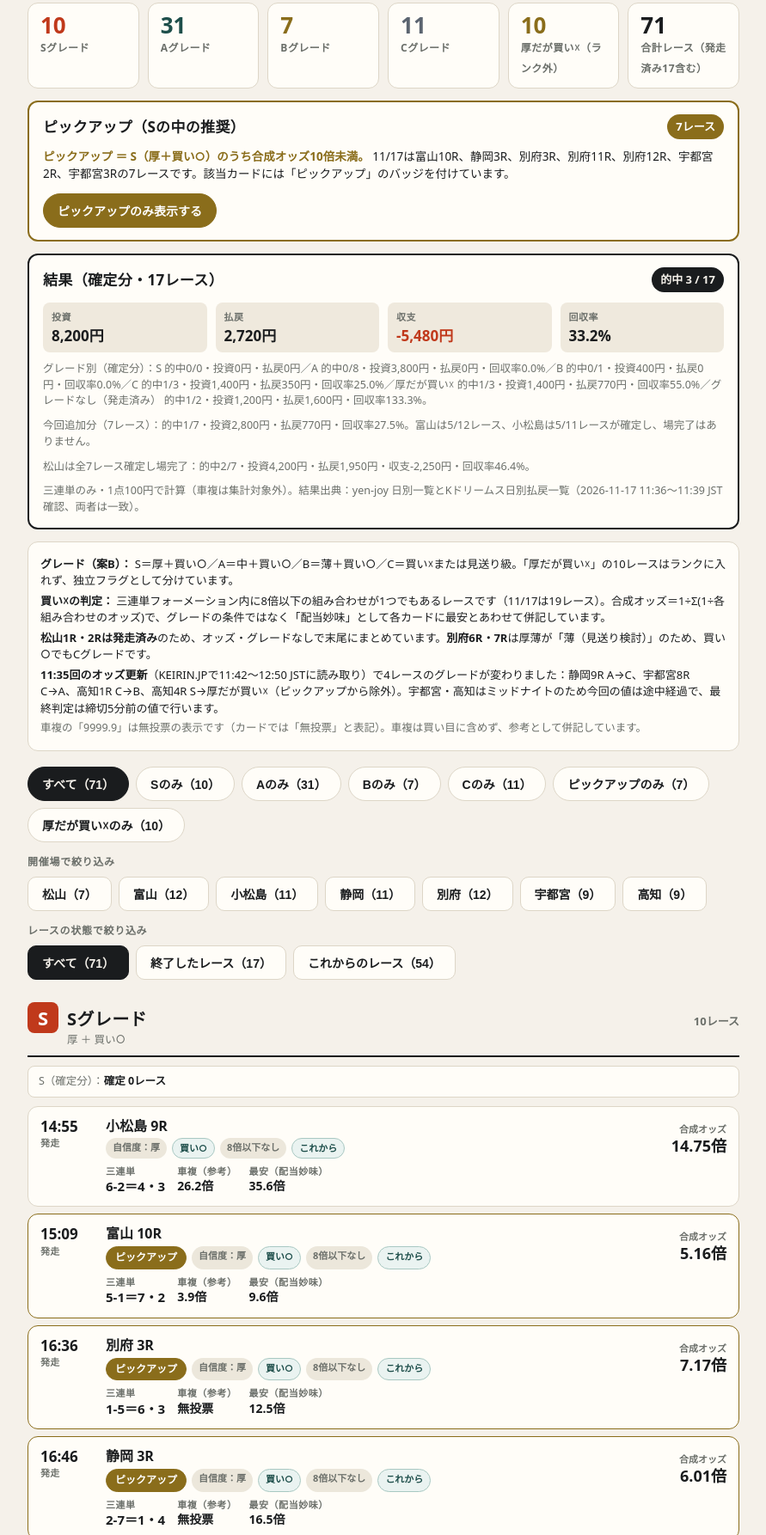
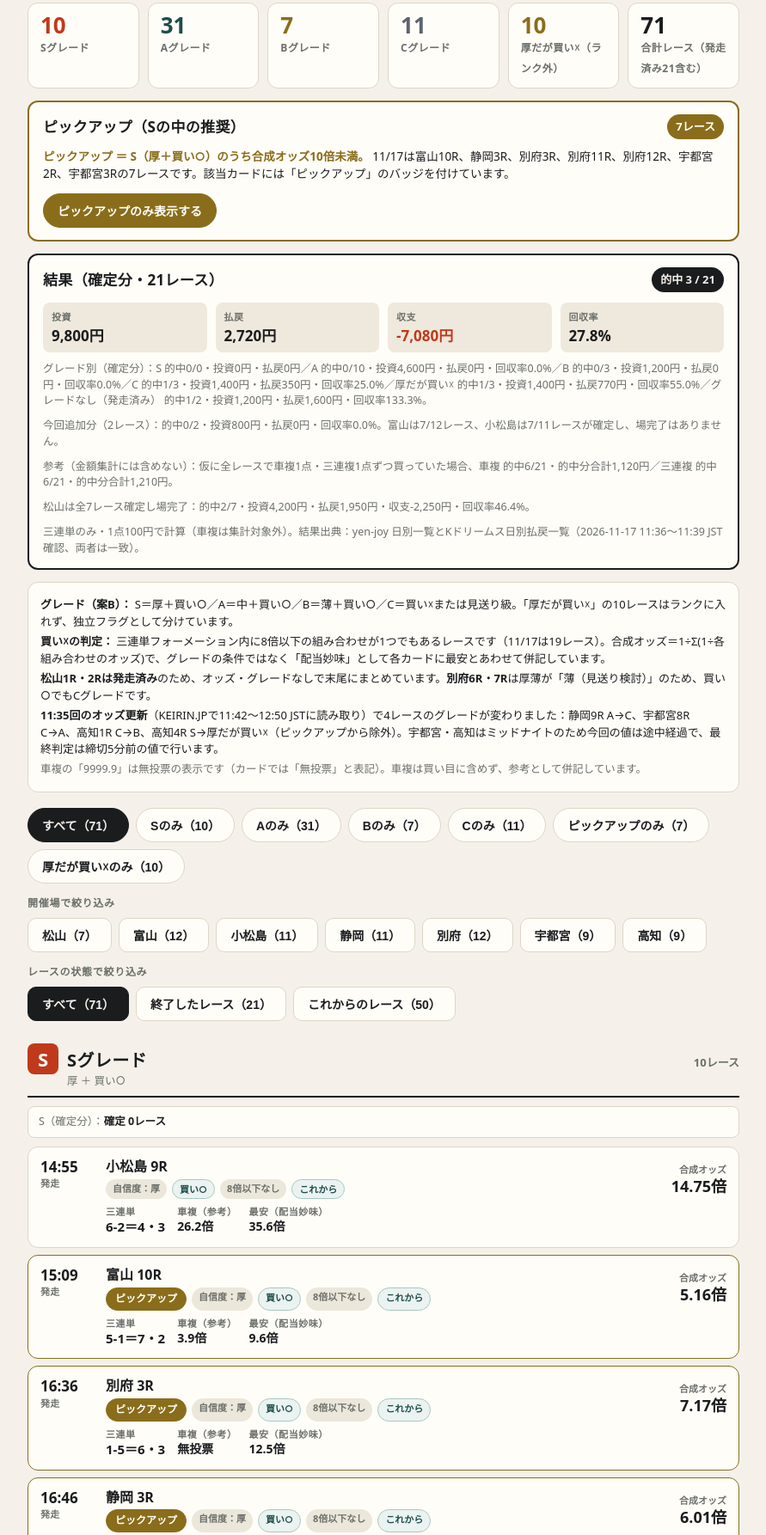
Before and after one commit to Pon1919/w98l5p7l7xyw, a plain HTML site: page index.html in a window 1280 px wide. Shown: the part 193-1979 px from the top of the page at 86% size, without its empty margins (194-1085 px from the left). Drawn offline with Linux system fonts and the light colour scheme.

Commit message:
keirin grades update 2026-11-17

```diff
--- a/index.html
+++ b/index.html
@@ -220,7 +220,7 @@
     <div class="stat b"><b>7</b><span>Bグレード</span></div>
     <div class="stat c"><b>11</b><span>Cグレード</span></div>
     <div class="stat f"><b>10</b><span>厚だが買い☓（ランク外）</span></div>
-    <div class="stat"><b>71</b><span>合計レース（発走済み17含む）</span></div>
+    <div class="stat"><b>71</b><span>合計レース（発走済み21含む）</span></div>
   </div>
 
   <section class="pickup-box" aria-label="ピックアップ">
@@ -234,17 +234,18 @@
 
   <section class="result-summary" aria-label="11月17日 結果 確定分">
     <div class="rs-head">
-      <h2>結果（確定分・17レース）</h2>
-      <span class="rs-hit">的中 3 / 17</span>
+      <h2>結果（確定分・21レース）</h2>
+      <span class="rs-hit">的中 3 / 21</span>
     </div>
     <div class="rs-grid">
-      <div><span>投資</span><b>8,200円</b></div>
+      <div><span>投資</span><b>9,800円</b></div>
       <div><span>払戻</span><b>2,720円</b></div>
-      <div><span>収支</span><b class="minus">-5,480円</b></div>
-      <div><span>回収率</span><b>33.2%</b></div>
+      <div><span>収支</span><b class="minus">-7,080円</b></div>
+      <div><span>回収率</span><b>27.8%</b></div>
     </div>
-    <p class="rs-note">グレード別（確定分）：S 的中0/0・投資0円・払戻0円／A 的中0/8・投資3,800円・払戻0円・回収率0.0%／B 的中0/1・投資400円・払戻0円・回収率0.0%／C 的中1/3・投資1,400円・払戻350円・回収率25.0%／厚だが買い☓ 的中1/3・投資1,400円・払戻770円・回収率55.0%／グレードなし（発走済み） 的中1/2・投資1,200円・払戻1,600円・回収率133.3%。</p>
-    <p class="rs-note">今回追加分（7レース）：的中1/7・投資2,800円・払戻770円・回収率27.5%。富山は5/12レース、小松島は5/11レースが確定し、場完了はありません。</p>
+    <p class="rs-note">グレード別（確定分）：S 的中0/0・投資0円・払戻0円／A 的中0/10・投資4,600円・払戻0円・回収率0.0%／B 的中0/3・投資1,200円・払戻0円・回収率0.0%／C 的中1/3・投資1,400円・払戻350円・回収率25.0%／厚だが買い☓ 的中1/3・投資1,400円・払戻770円・回収率55.0%／グレードなし（発走済み） 的中1/2・投資1,200円・払戻1,600円・回収率133.3%。</p>
+    <p class="rs-note">今回追加分（2レース）：的中0/2・投資800円・払戻0円・回収率0.0%。富山は7/12レース、小松島は7/11レースが確定し、場完了はありません。</p>
+    <p class="rs-note">参考（金額集計には含めない）：仮に全レースで車複1点・三連複1点ずつ買っていた場合、車複 的中6/21・的中分合計1,120円／三連複 的中6/21・的中分合計1,210円。</p>
     <p class="rs-note">松山は全7レース確定し場完了：的中2/7・投資4,200円・払戻1,950円・収支-2,250円・回収率46.4%。</p>
     <p class="rs-note">三連単のみ・1点100円で計算（車複は集計対象外）。結果出典：yen-joy 日別一覧とKドリームス日別払戻一覧（2026-11-17 11:36〜11:39 JST確認、両者は一致）。</p>
   </section>
@@ -281,8 +282,8 @@
   <p class="filter-label">レースの状態で絞り込み</p>
   <div class="filters filters-status" role="group" aria-label="レースの状態で絞り込み">
     <button type="button" data-status-filter="all" aria-pressed="true">すべて（71）</button>
-    <button type="button" data-status-filter="done" aria-pressed="false">終了したレース（17）</button>
-    <button type="button" data-status-filter="upcoming" aria-pressed="false">これからのレース（54）</button>
+    <button type="button" data-status-filter="done" aria-pressed="false">終了したレース（21）</button>
+    <button type="button" data-status-filter="upcoming" aria-pressed="false">これからのレース（50）</button>
   </div>
 
   <div class="empty-state" id="empty-state" role="status">
@@ -313,7 +314,7 @@
       </div>
       <span class="count">31レース</span>
     </div>
-    <p class="sec-summary">A（確定分）：<b>的中 0 / 8</b> ／ 投資3,800円 ／ 払戻0円 ／ 収支-3,800円 ／ 回収率0.0%</p>
+    <p class="sec-summary">A（確定分）：<b>的中 0 / 10</b> ／ 投資4,600円 ／ 払戻0円 ／ 収支-4,600円 ／ 回収率0.0%</p>
     <div class="list" id="list-a"></div>
   </section>
 
@@ -326,7 +327,7 @@
       </div>
       <span class="count">7レース</span>
     </div>
-    <p class="sec-summary">B（確定分）：<b>的中 0 / 1</b> ／ 投資400円 ／ 払戻0円 ／ 収支-400円 ／ 回収率0.0%</p>
+    <p class="sec-summary">B（確定分）：<b>的中 0 / 3</b> ／ 投資1,200円 ／ 払戻0円 ／ 収支-1,200円 ／ 回収率0.0%</p>
     <div class="list" id="list-b"></div>
   </section>
 
@@ -468,8 +469,8 @@ var R17 = [
   {t:"11:54",v:"富山",r:"3R",cf:"2.7",san:"5-1＝7・4",comp:5.23,min:10.5,low:0,buy:1,g:"a",res:"1-5-4",outcome:"miss",invest:400,note:"三連単 390円 ／ 1着1番 松崎貴久・2着5番 高野信元・3着4番 田村風起"},
   {t:"12:21",v:"富山",r:"4R",cf:"7.2",san:"1-7＝3・2",comp:20.86,min:58.5,low:0,buy:1,g:"a",res:"2-3-4",outcome:"miss",invest:400,note:"三連単 2,900円 ／ 1着2番 松田大・2着3番 近谷涼・3着4番 岡本翔"},
   {t:"12:49",v:"富山",r:"5R",cf:"10.0",san:"2-3＝6・1",comp:24.83,min:45.5,low:0,buy:1,g:"b",res:"3-5-1",outcome:"miss",invest:400,note:"三連単 2,550円 ／ 1着3番 瀬戸栄作・2着5番 河崎正晴・3着1番 岩本和也"},
-  {t:"13:17",v:"富山",r:"6R",cf:"6.6",san:"2-1＝4・6",comp:7.38,min:15.5,low:0,buy:1,g:"b"},
-  {t:"13:45",v:"富山",r:"7R",cf:"3.3",san:"4-5＝3・1",comp:5.90,min:14.3,low:0,buy:1,g:"a"},
+  {t:"13:17",v:"富山",r:"6R",cf:"6.6",san:"2-1＝4・6",comp:7.38,min:15.5,low:0,buy:1,g:"b",res:"1-7-4",outcome:"miss",invest:400,note:"三連単 3,670円 ／ 1着1番 坂本修一・2着7番 水谷良和・3着4番 近藤俊明"},
+  {t:"13:45",v:"富山",r:"7R",cf:"3.3",san:"4-5＝3・1",comp:5.90,min:14.3,low:0,buy:1,g:"a",res:"4-5-2",outcome:"miss",invest:400,note:"三連単 470円（1番人気） ／ 1着4番 柴崎俊光・2着5番 菱田浩二・3着2番 坂上樹大 ／ 車複4=5 230円（1番人気）・三連複2=4=5 310円（1番人気）"},
   {t:"14:13",v:"富山",r:"8R",cf:"6.6",san:"7-2＝3・1",comp:8.94,min:19.9,low:0,buy:1,g:"a"},
   {t:"14:41",v:"富山",r:"9R",cf:"13.0",san:"5-1＝7・2",comp:20.07,min:65.2,low:0,buy:1,g:"a"},
   {t:"15:09",v:"富山",r:"10R",cf:"3.9",san:"5-1＝7・2",comp:5.16,min:9.6,low:0,buy:1,g:"s",pickup:1},
@@ -480,8 +481,8 @@ var R17 = [
   {t:"12:07",v:"小松島",r:"3R",cf:"49.5",san:"3-1＝4・7",comp:27.13,min:70.1,low:0,buy:1,g:"a",res:"6-4-1",outcome:"miss",invest:400,note:"三連単 31,240円 ／ 1着6番 井上剛・2着4番 大竹野裕樹・3着1番 南部亮太"},
   {t:"12:35",v:"小松島",r:"4R",cf:"2.8",san:"3-2＝4・5",comp:4.51,min:7.2,low:1,buy:0,g:"flag",res:"2-4-1",outcome:"miss",invest:400,note:"三連単 7,770円 ／ 1着2番 才迫勇馬・2着4番 岡崎昭次・3着1番 湯浅大輔"},
   {t:"13:03",v:"小松島",r:"5R",cf:"1.9",san:"1-5＝4・3",comp:3.05,min:6.4,low:1,buy:0,g:"flag",res:"1-4-5",outcome:"hit",invest:400,payout:770,note:"1着1番 松本・2着4番 入田・3着5番 高田"},
-  {t:"13:31",v:"小松島",r:"6R",cf:"6.1",san:"2-7＝1・5",comp:9.70,min:21.7,low:0,buy:1,g:"b"},
-  {t:"13:59",v:"小松島",r:"7R",cf:"3.2",san:"1-5＝2・4",comp:9.49,min:17.4,low:0,buy:1,g:"a"},
+  {t:"13:31",v:"小松島",r:"6R",cf:"6.1",san:"2-7＝1・5",comp:9.70,min:21.7,low:0,buy:1,g:"b",res:"1-5-4",outcome:"miss",invest:400,note:"三連単 2,440円 ／ 1着1番 竹内真一・2着5番 藤原悠斗・3着4番 山本康旗"},
+  {t:"13:59",v:"小松島",r:"7R",cf:"3.2",san:"1-5＝2・4",comp:9.49,min:17.4,low:0,buy:1,g:"a",res:"2-4-6",outcome:"miss",invest:400,note:"三連単 13,740円（40番人気） ／ 1着2番 関根彰人・2着4番 原岡泰志郎・3着6番 久保光司 ／ 車複2=4 2,850円（10番人気）・三連複2=4=6 3,020円（13番人気）"},
   {t:"14:27",v:"小松島",r:"8R",cf:"2.1",san:"5-4＝1・7",comp:10.46,min:21.6,low:0,buy:1,g:"a"},
   {t:"14:55",v:"小松島",r:"9R",cf:"26.2",san:"6-2＝4・3",comp:14.75,min:35.6,low:0,buy:1,g:"s"},
   {t:"15:23",v:"小松島",r:"10R",cf:"1.2",san:"1-4＝7・3",comp:1.97,min:2.7,low:1,buy:0,g:"flag"},
@@ -649,7 +650,7 @@ function applyFilters(){
   if(totalVisible===0){
     emptyEl.classList.add('show');
     if(currentStatusFilter==='done'){
-      emptyText.textContent = 'この条件に合う終了したレースはありません（11/17の確定済みは松山全7R・富山1R〜5R・小松島1R〜5Rの17レースです）。';
+      emptyText.textContent = 'この条件に合う終了したレースはありません（11/17の確定済みは松山全7R・富山1R〜7R・小松島1R〜7Rの21レースです）。';
     } else {
       emptyText.textContent = '条件を変えてお試しください。';
     }
```
